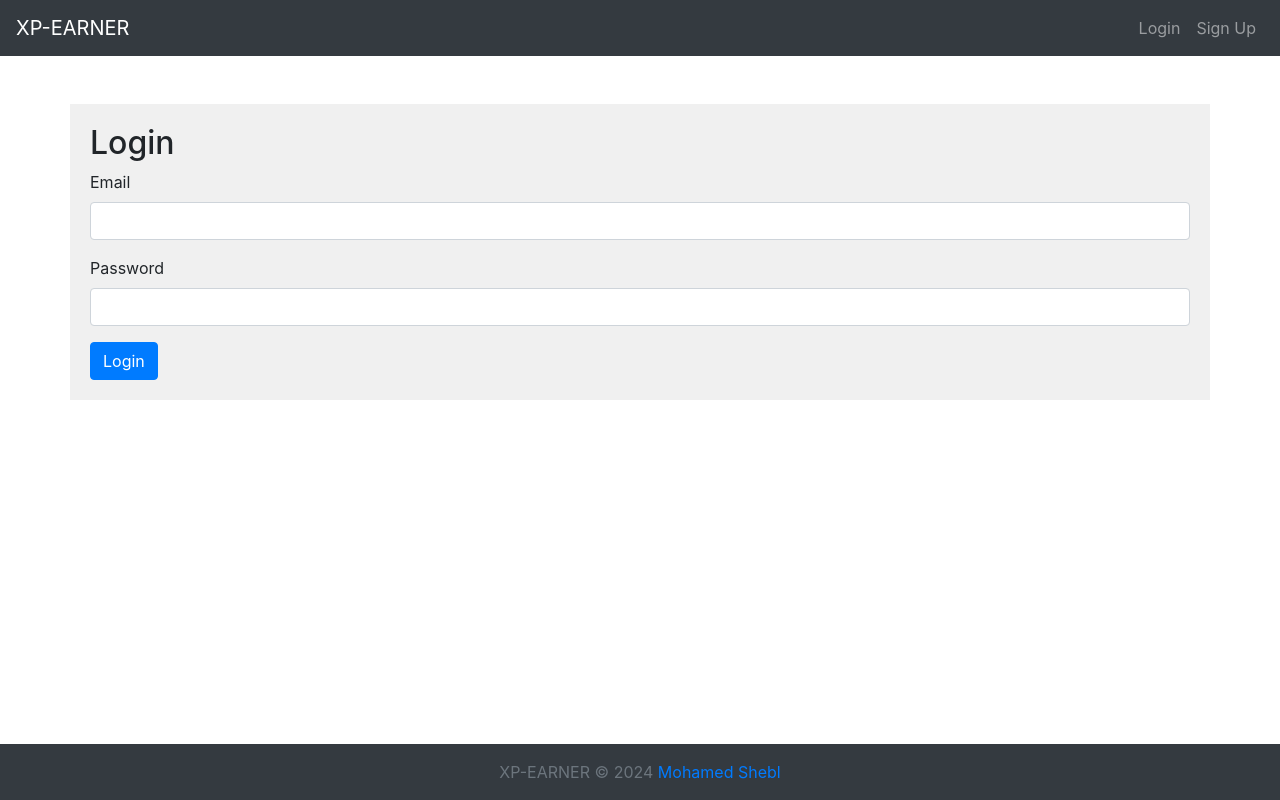
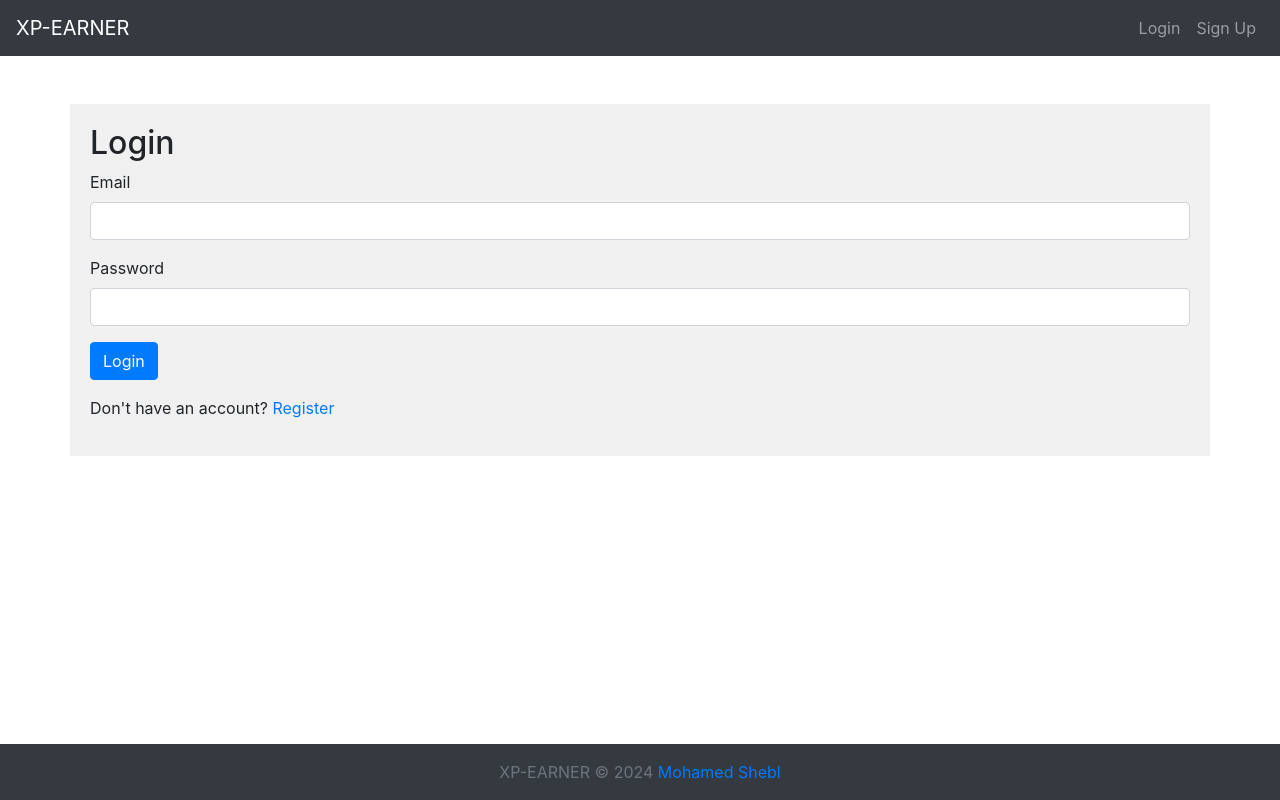
Before and after one commit to acem702/xp-earner, a React (Create React App) app in the folder client/: page /login in a window 1280 px wide. Built offline with nearby package versions, Linux system fonts and the light colour scheme.

Commit message:
+ add if user don't have an account

```diff
--- a/client/src/pages/auth/login/Login.js
+++ b/client/src/pages/auth/login/Login.js
@@ -18,28 +18,35 @@ const Login = () => {
 
     const handleSubmit = (e) => {
         e.preventDefault();
-    axios.post('http://localhost:4000/api/v1/login', {
+        axios
+            .post(
+                'http://localhost:4000/api/v1/login',
+                {
                     email: formData.email,
                     password: formData.password,
                 },
                 {
                     withCredentials: true,
-        credentials: 'include'
-    }
-    ).then((res) => {
+                    credentials: 'include',
+                },
+            )
+            .then((res) => {
                 console.log(res);
                 // redirect to home page
                 navigate('/');
                 alert('User logged in successfully');
-    }).catch((err) => {
+            })
+            .catch((err) => {
                 console.log(err);
                 alert(err.response.data.message);
             });
-
     };
 
     return (
-    <div className="container mt-5" style={{ backgroundColor: '#f0f0f0', padding: '20px' }}>
+        <div
+            className="container mt-5"
+            style={{ backgroundColor: '#f0f0f0', padding: '20px' }}
+        >
             <h2>Login</h2>
             <form onSubmit={handleSubmit}>
                 <div className="form-group">
@@ -69,6 +76,9 @@ const Login = () => {
                 <button type="submit" className="btn btn-primary">
                     Login
                 </button>
+                <p className="mt-3">
+                    Don't have an account? <a href="/register">Register</a>
+                </p>
             </form>
         </div>
     );
```
Lines whose indentation alone changed are shown as unchanged.
